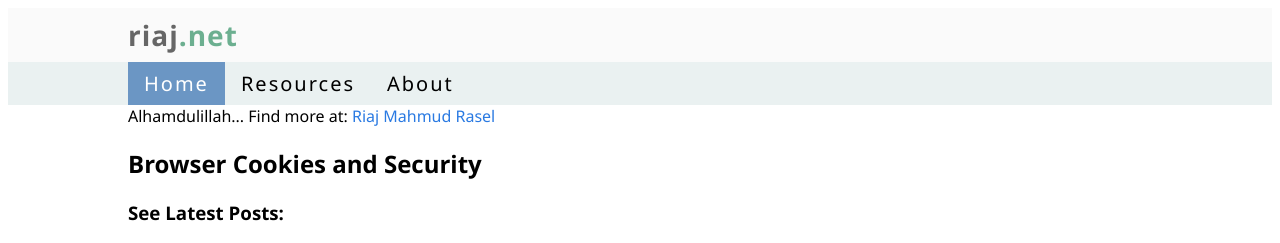
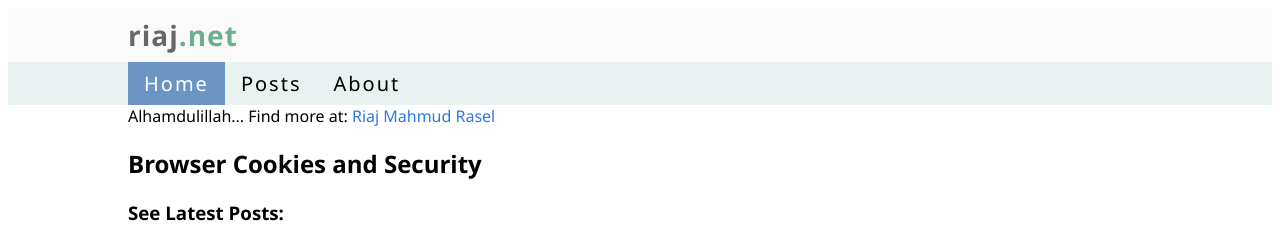
Before and after one commit to riajmahmud/riajmahmud2.github.io, a Jekyll site: the page built from index.html, in a window 1280 px wide. Shown: the top 243 px of the page. Built offline with Jekyll 4.4.1, drawn with Linux system fonts in a browser that asks for light colours; some web fonts are replaced.

Commit message:
Update navbar.html

```diff
--- a/_includes/navbar.html
+++ b/_includes/navbar.html
@@ -3,7 +3,7 @@
 	<div class="limiter">
 		<span class="txt-logo-small"><span style="color: #666;">riaj</span><span style="color: #6caf90;">.net</span></span>
 		<span class="link-row">
-		<a href=""><span class="navi-span bp2 active-span">Home</span></a><a href="resources"><span class="navi-span bp3">Resources</span></a><a href="about"><span class="navi-span bp4">About</span></a></span>
+		<a href=""><span class="navi-span bp2 active-span">Home</span></a><a href="posts"><span class="navi-span bp3">Posts</span></a><a href="about"><span class="navi-span bp4">About</span></a></span>
 		<span class="navi-span-float icon-menu" onclick="navmenu()"></span>
 	</div>
 	</div>
```
